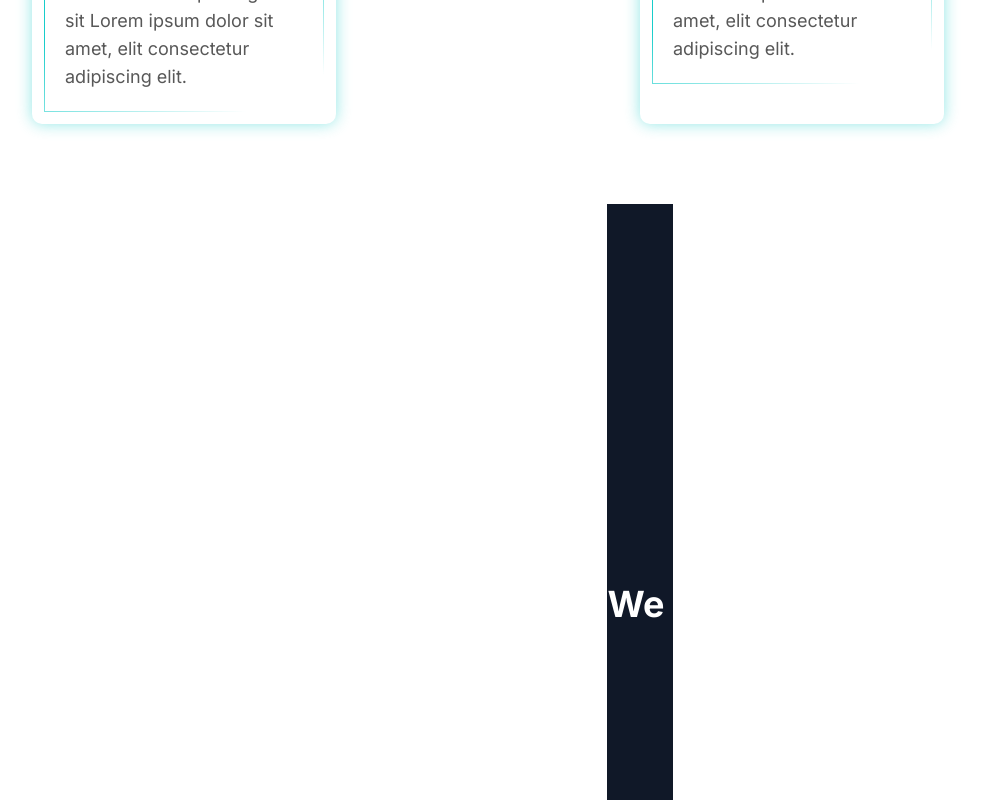
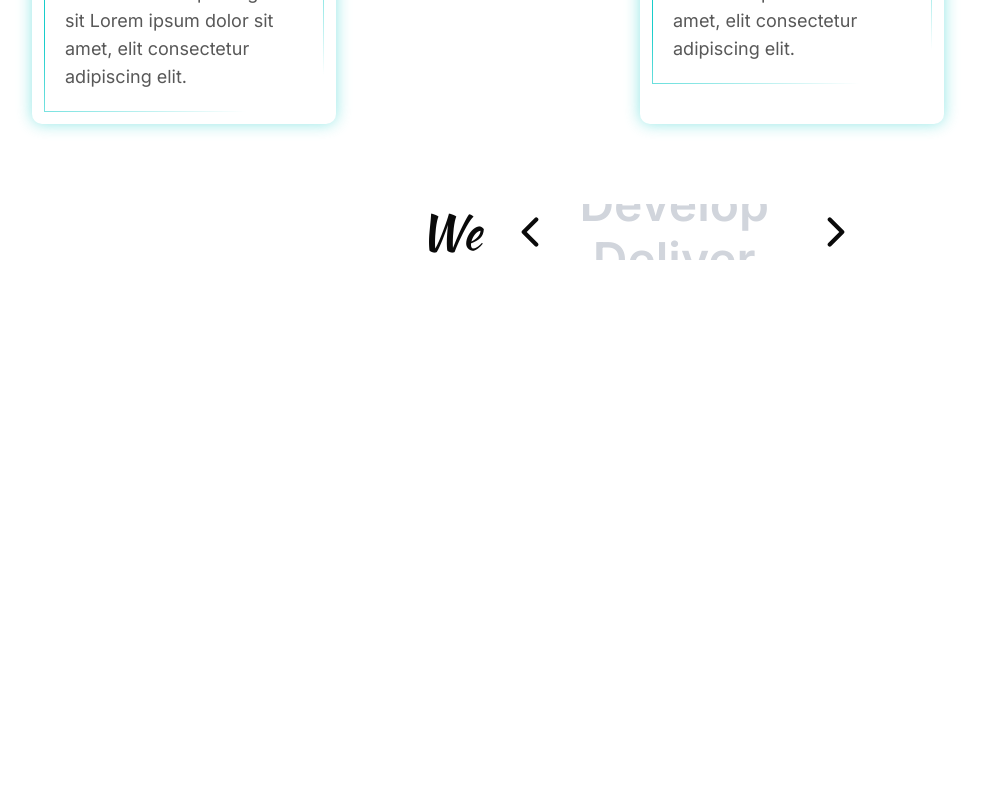
Before and after one commit to Roshen-Perera/ceylon-developers-portfolio, a Next.js app: page / in a window 1280 px wide. Shown: the part 2820-3620 px from the top of the page, without its empty margins (0-993 px from the left). After the commit the page ends 3112 px from the top, so only its background shows below. Built offline with nearby package versions, Linux system fonts and the light colour scheme.

Commit message:
component name updated

```diff
--- a/components/slider.tsx
+++ b/components/slider.tsx
@@ -1,37 +1,48 @@
-"use client"
-
 import { useEffect, useState } from "react";
+import { ChevronLeft, ChevronRight } from "lucide-react";
 
 export default function VerticalTextSlider() {
-  const words = ["Design", "Develop", "Deploy"];
+  const words = ["Design", "Develop", "Deliver"];
   const [index, setIndex] = useState(0);
 
   useEffect(() => {
     const interval = setInterval(() => {
       setIndex((prev) => (prev + 1) % words.length);
-    }, 2000); // Change every 2s
+    }, 2000);
     return () => clearInterval(interval);
   }, []);
 
   return (
-    <div className="flex items-center justify-center h-screen bg-gray-900">
-      <h1 className="text-4xl font-bold text-white flex gap-2">
-        We
-        <span className="relative h-10 overflow-hidden inline-block">
-          <span
-            className="absolute transition-all duration-500 ease-in-out"
-            style={{
-              transform: `translateY(-${index * 2.5}rem)`,
-            }}
-          >
-            {words.map((word, i) => (
-              <div key={i} className="h-10 flex items-center">
-                {word}
-              </div>
-            ))}
-          </span>
-        </span>
-      </h1>
+    <div className="flex text-center mb-8 items-center gap-6">
+      {/* Left side: We */}
+      <p className="text-5xl">
+        <span className="font-kaushan">We</span>
+      </p>
+
+      {/* Left Chevron */}
+      <ChevronLeft size={50} className="cursor-pointer" />
+
+      {/* Word Slider */}
+      <div className="relative h-14 w-52 overflow-hidden text-center">
+        <div
+          className="absolute transition-all duration-700 ease-in-out"
+          style={{ transform: `translateY(-${index * 3.5}rem)` }}
+        >
+          {words.map((word, i) => (
+            <p
+              key={i}
+              className={`h-14 flex items-center justify-center text-5xl font-semibold ${
+                i === index ? "text-[#17CDCA]" : "text-gray-300"
+              }`}
+            >
+              {word}
+            </p>
+          ))}
+        </div>
+      </div>
+
+      {/* Right Chevron */}
+      <ChevronRight size={50} className="cursor-pointer" />
     </div>
   );
 }
```
